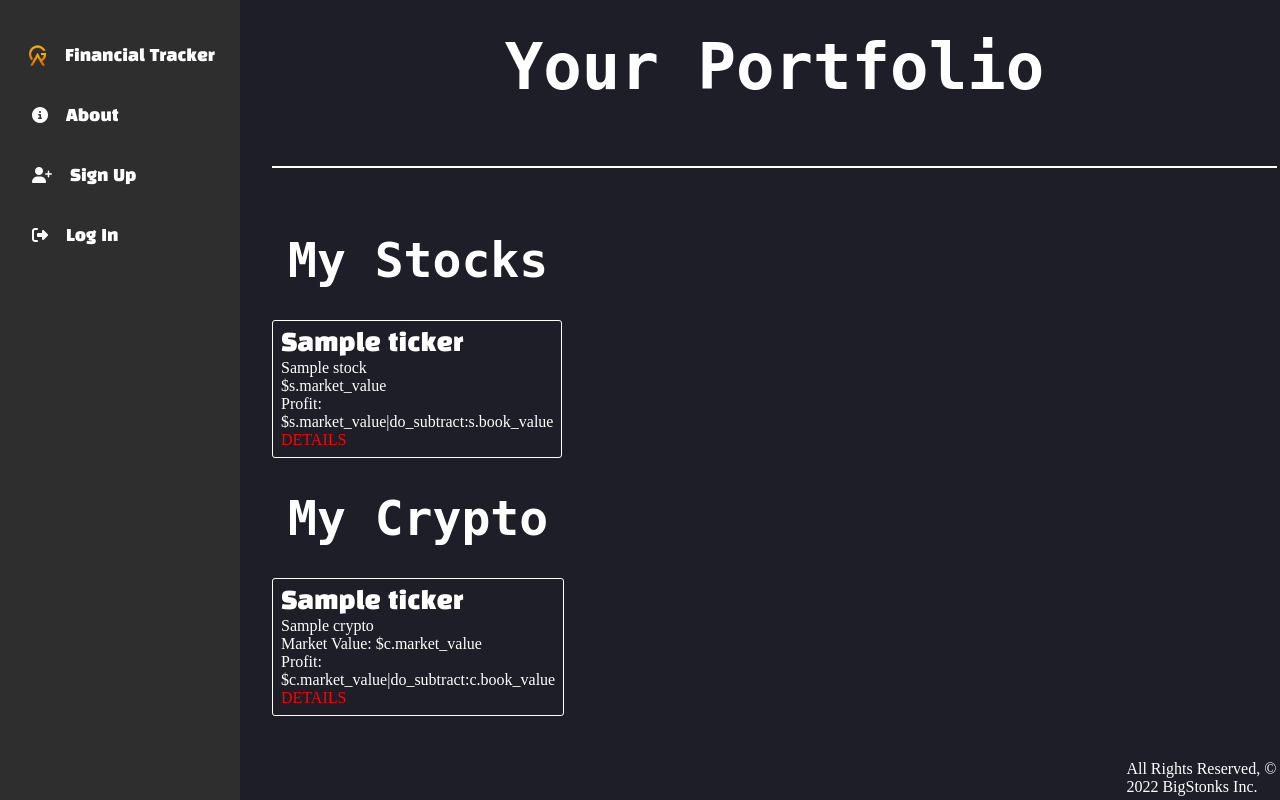
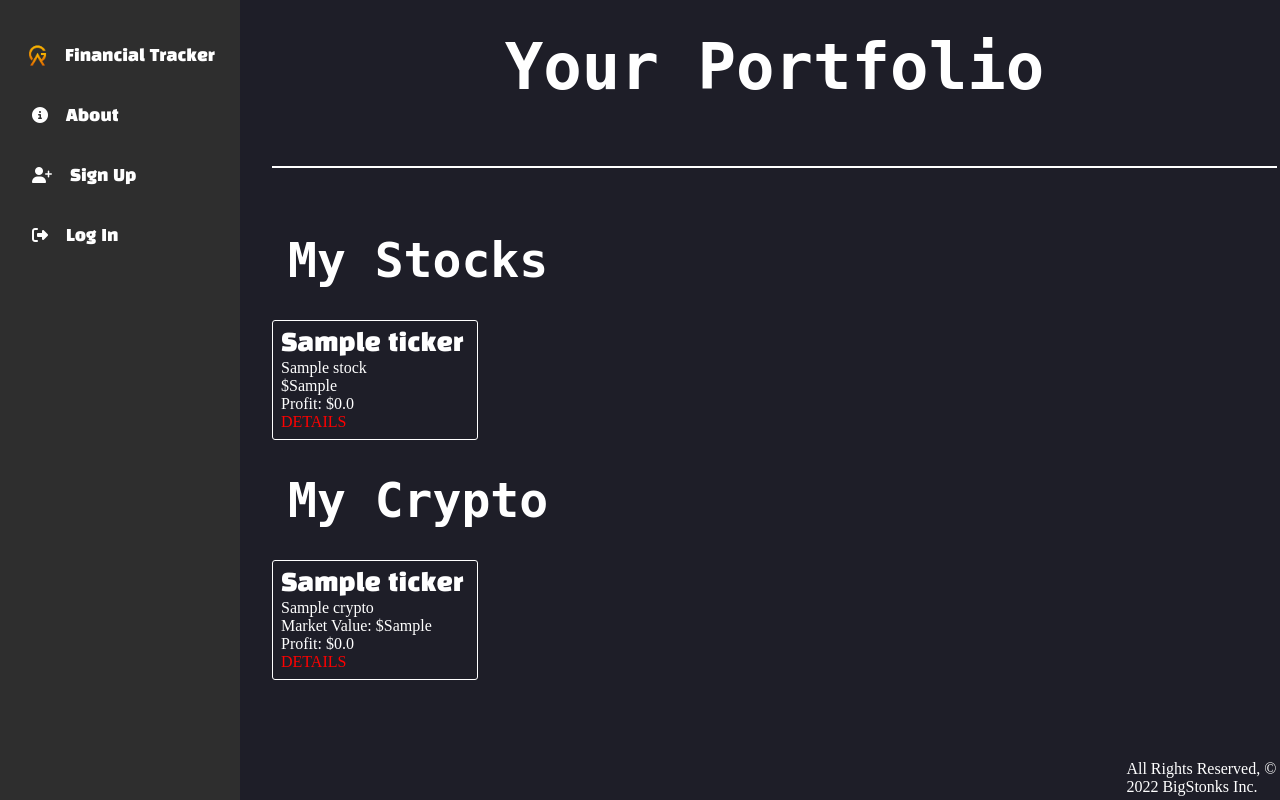
Before and after one commit to ahmxdz/Project-3-Django-App, a Django app: template portfolio_tracker/portfolio_tracker_app/main_app/templates/portfolio/index.html in a window 1280 px wide. Run offline with Django 4.2, Linux system fonts and the light colour scheme; the template is opened without the code that fills it: most values are stand-ins (such as "Sample title", 1, 10 or a date in 2020); some libraries are stand-ins or nearby versions.

Commit message:
update functions + port

```diff
--- a/portfolio_tracker/portfolio_tracker_app/main_app/templates/portfolio/index.html
+++ b/portfolio_tracker/portfolio_tracker_app/main_app/templates/portfolio/index.html
@@ -14,8 +14,8 @@
         <div class="card-content">
             <div class="card-ticker">{{s.ticker}}</div>
             <span class="card-title">{{ s.name }}</span>
-            <div class="card-item">$s.market_value</div>
-            <div class="card-item">Profit: $s.market_value|do_subtract:s.book_value</div>
+            <div class="card-item">${{s.market_value}}</div>
+            <div class="card-item">Profit: ${{s.market_value|do_subtract:s.book_value}}</div>
             <a href="{% url 'stock_detail' s.id %}"> DETAILS</a>
         </div>
     </div>
@@ -30,8 +30,8 @@
         <div class="card-content">
             <div class= "card-ticker">{{ c.ticker }}</div>
             <span class="card-title">{{c.name }}</span>
-            <div class= "card-item">Market Value: $c.market_value</div>
-            <div class= "card-item">Profit: $c.market_value|do_subtract:c.book_value</div>
+            <div class= "card-item">Market Value: ${{c.market_value}}</div>
+            <div class= "card-item">Profit: ${{c.market_value|do_subtract:c.book_value}}</div>
             <a href="{% url 'crypto_detail' c.id %}"> DETAILS</a>
         </div>
     </div>
--- a/portfolio_tracker/portfolio_tracker_app/portfolio_tracker_app/settings.py
+++ b/portfolio_tracker/portfolio_tracker_app/portfolio_tracker_app/settings.py
@@ -87,7 +87,7 @@ DATABASES = {
         'USER': 'postgres',
         'PASSWORD': '',
         'HOST': 'localhost',
-        'PORT': '5435'
+        'PORT': '5432'
     }
 }
 
```
